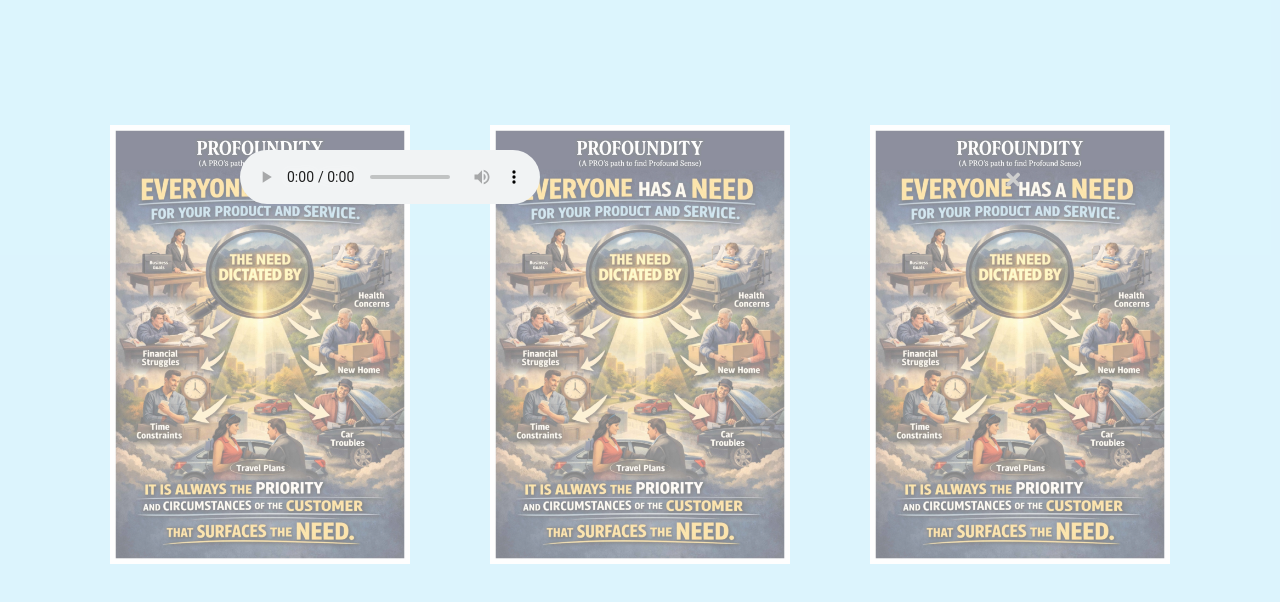
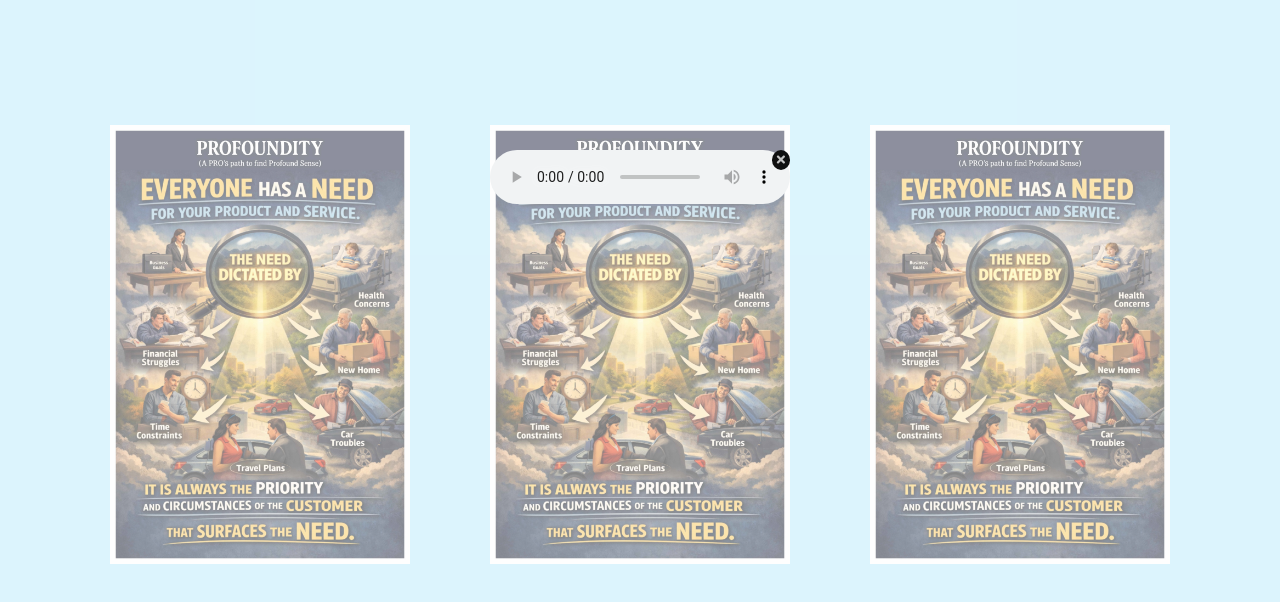
Before and after one commit to vijayashree-a82/topspot-demo, a plain HTML site: page index.html in a window 1280 px wide. Both pictures are taken after a click on the element 260 px from the left and 347 px from the top of the page. Drawn offline with Linux system fonts and the light colour scheme.

Commit message:
Update style.css

```diff
--- a/style.css
+++ b/style.css
@@ -312,3 +312,24 @@
         width: 100%;
     }
 }
+
+/*-----------Audio css ------------------*/
+.product .popup-card .close-btn {
+    color: #c3c3c3;
+    z-index: 3;
+    position: absolute;
+    right: 0;
+    font-size: 12px;
+    margin: 0;
+    cursor: pointer;
+    background-color: #101010;
+    padding: 4px 5px;
+    border-radius: 50%;
+}
+.product .popup-card {
+    position: relative;
+    display: flex;
+    width: 300px;
+    height: 500px;
+    margin: 20px;
+}
```
